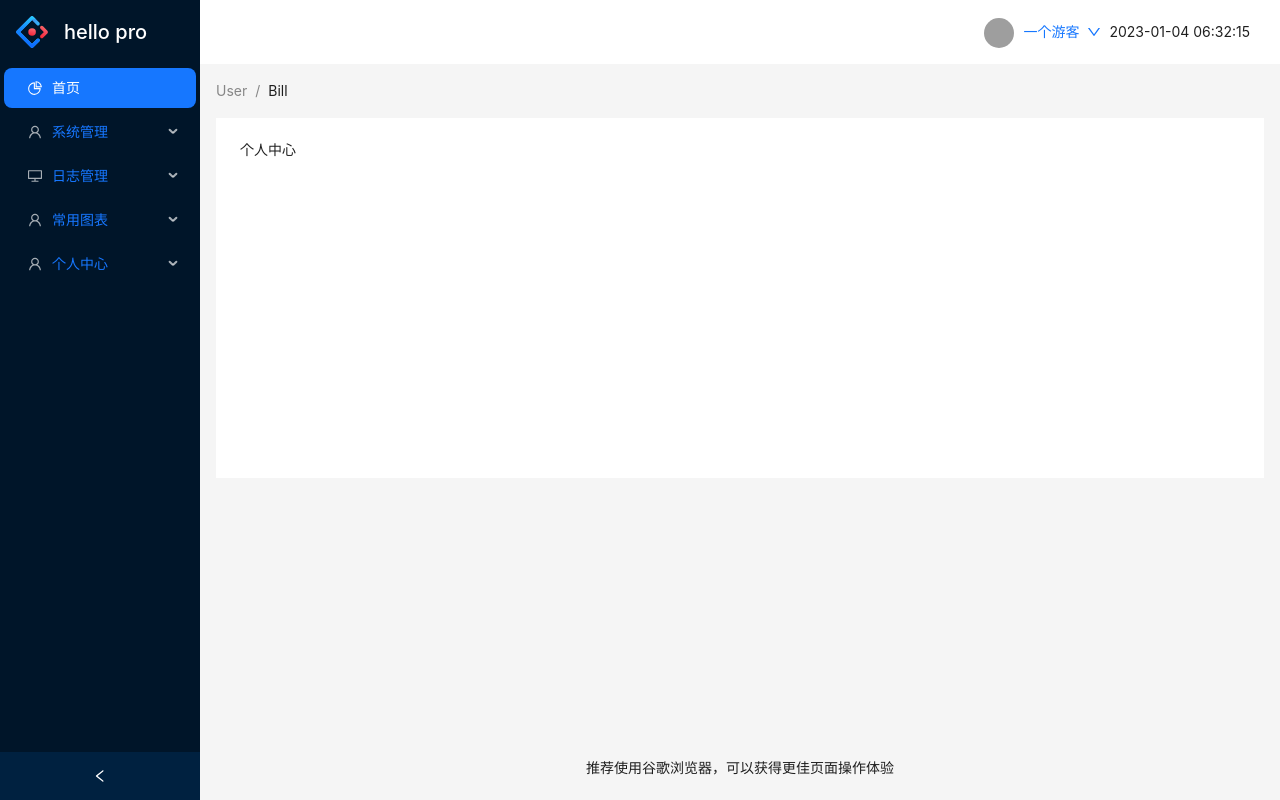
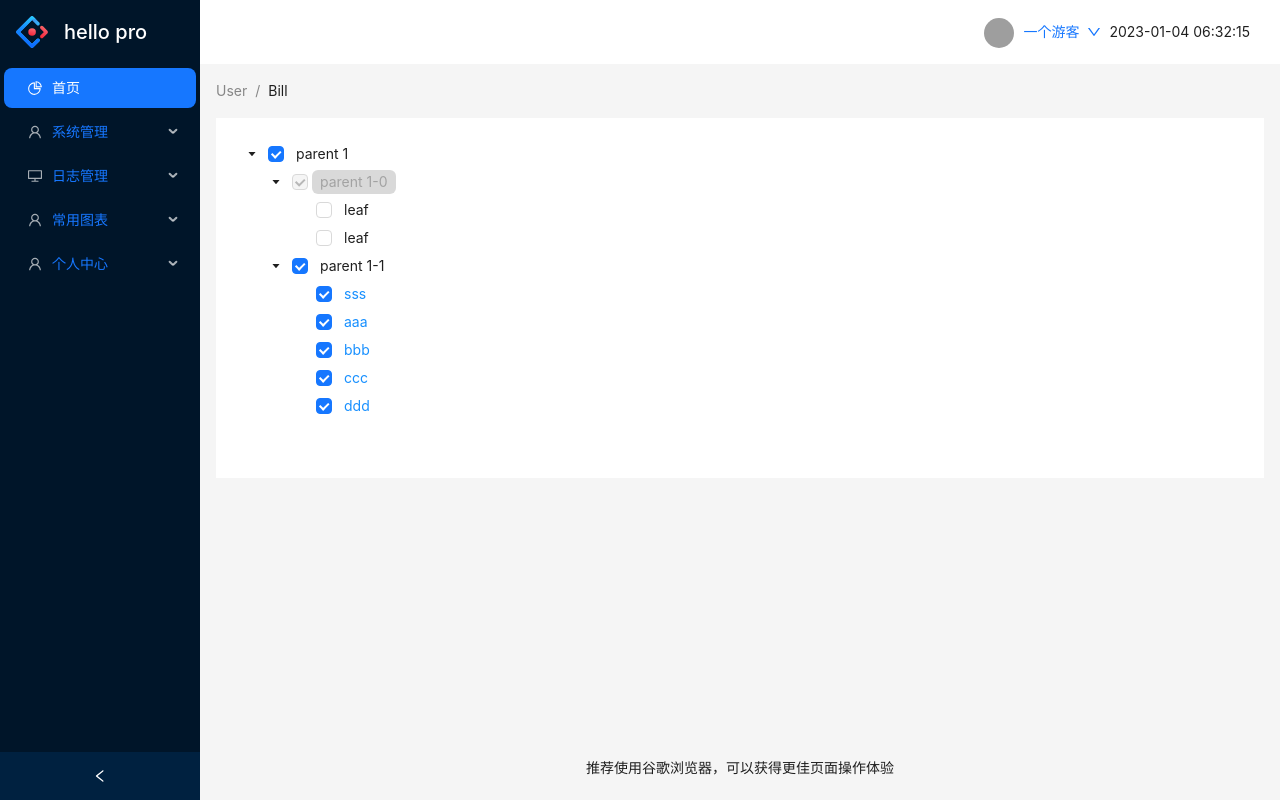
Before and after one commit to feihua/antd-admin, a React (Create React App) app: page /antd/center in a window 1280 px wide. Built offline with nearby package versions, Linux system fonts and the light colour scheme; no server answers; grey boxes are pictures that could not be loaded.

Commit message:
table 分页

```diff
--- a/src/api/ajax.ts
+++ b/src/api/ajax.ts
@@ -11,6 +11,7 @@ export interface IResponse {
     code: number | string;
     data: any;
     msg: string;
+    total: number
 }
 
 export const axiosInstance: AxiosInstance = axios.create({
--- a/src/pages/account/center/index.tsx
+++ b/src/pages/account/center/index.tsx
@@ -1,15 +1,85 @@
-// @flow
-import * as React from 'react';
+import {Tree} from 'antd';
+import type {DataNode, TreeProps} from 'antd/es/tree';
+import React from "react";
+// import style from './style.module.scss';
+const treeData: DataNode[] = [
+    {
+        title: 'parent 1',
+        key: '0-0',
+        children: [
+            {
+                title: 'parent 1-0',
+                key: '0-0-0',
+                disabled: true,
+                children: [
+                    {
+                        title: 'leaf',
+                        key: '0-0-0-0',
+                        className: 'leafNode',
+                    },
+                    {
+                        title: 'leaf',
+                        key: '0-0-0-1',
+                        className: 'leafNode',
+                    },
+                ],
+            },
+            {
+                title: 'parent 1-1',
+                key: '0-0-1',
+                children: [
+                    {
+                        title: <span style={{color: '#1890ff'}}>sss</span>,
+                        key: '0-0-1-0',
+                        className: 'leafNode',
+                    },
+                    {
+                        title: <span style={{color: '#1890ff'}}>aaa</span>,
+                        key: '0-0-1-1',
+                        className: 'leafNode',
+                    },
+                    {
+                        title: <span style={{color: '#1890ff'}}>bbb</span>,
+                        key: '0-0-1-2',
+                        className: 'leafNode',
+                    },
+                    {
+                        title: <span style={{color: '#1890ff'}}>ccc</span>,
+                        key: '0-0-1-3',
+                        className: 'leafNode',
+                    },
+                    {
+                        title: <span style={{color: '#1890ff'}}>ddd</span>,
+                        key: '0-0-1-4',
+                        className: 'leafNode',
+                    },
+                ],
+            },
+        ],
+    },
+];
 
-type Props = {};
-type State = {};
+const Center: React.FC = () => {
+    const onSelect: TreeProps['onSelect'] = (selectedKeys, info) => {
+        console.log('selected', selectedKeys, info);
+    };
 
-export class Center extends React.Component<Props, State> {
-    render() {
-        return (
-            <div>
-                个人中心
-            </div>
-        );
+    const onCheck: TreeProps['onCheck'] = (checkedKeys, info) => {
+        console.log('onCheck', checkedKeys, info);
     };
+
+    return (
+        <Tree
+            // className={'tree1'}
+            checkable
+            defaultExpandedKeys={['0-0-0', '0-0-1']}
+            defaultSelectedKeys={['0-0-0', '0-0-1']}
+            defaultCheckedKeys={['0-0-0', '0-0-1']}
+            onSelect={onSelect}
+            onCheck={onCheck}
+            treeData={treeData}
+        />
+    );
 };
+
+export default Center;
--- a/src/pages/user/index.tsx
+++ b/src/pages/user/index.tsx
@@ -15,6 +15,8 @@ const User: React.FC = () => {
     const [userListData, setUserListData] = useState<UserVo[]>([]);
     const [currentUser, setCurrentUser] = useState<UserVo>();
     const [currentPage, setCurrentPage] = useState<number>(1);
+    const [pageSize, setPageSize] = useState<number>(10);
+    const [total, setTotal] = useState<number>(10);
 
     const columns: ColumnsType<UserVo> = [
         {
@@ -47,7 +49,7 @@ const User: React.FC = () => {
             dataIndex: 'update_time',
         },
         {
-            title: 'Action',
+            title: '操作',
             key: 'action',
             render: (_, record) => (
                 <Space size="small">
@@ -67,6 +69,7 @@ const User: React.FC = () => {
         if (handleResp(await addUser(user))) {
             setShowAddModal(false);
             let res = await userList({current: currentPage,})
+            setTotal(res.total)
             res.code === 0 ? setUserListData(res.data) : message.error(res.msg);
         }
     }
@@ -87,6 +90,7 @@ const User: React.FC = () => {
             let res = await userList({
                 current: currentPage, mobile: "",
             })
+            setTotal(res.total)
             res.code === 0 ? setUserListData(res.data) : message.error(res.msg);
         }
     };
@@ -112,6 +116,7 @@ const User: React.FC = () => {
     const handleRemove = async (ids: number[]) => {
         if (handleResp(await removeUser(ids))) {
             let res = await userList({current: currentPage, mobile: "",})
+            setTotal(res.total)
             res.code === 0 ? setUserListData(res.data) : message.error(res.msg);
         }
 
@@ -119,11 +124,13 @@ const User: React.FC = () => {
 
     const handleSearchOk = async (user: UserVo) => {
         let res = await userList({current: currentPage, ...user,})
+        setTotal(res.total)
         res.code === 0 ? setUserListData(res.data) : message.error(res.msg);
     };
 
     const handleResetOk = async () => {
         let res = await userList({current: currentPage,})
+        setTotal(res.total)
         res.code === 0 ? setUserListData(res.data) : message.error(res.msg);
     };
 
@@ -131,9 +138,36 @@ const User: React.FC = () => {
         userList({
             current: currentPage,
         }).then(res => {
+            setTotal(res.total)
             res.code === 0 ? setUserListData(res.data) : message.error(res.msg);
         });
     }, []);
+
+
+    const paginationProps = {
+        defaultCurrent: 1,
+        defaultPageSize: 10,
+        current: currentPage, //当前页码
+        pageSize, // 每页数据条数
+        pageSizeOptions: [10, 20, 30, 40, 50],
+        showQuickJumper: true,
+        showTotal: (total: number) => (
+            <span>总共{total}条</span>
+        ),
+        total,
+        onChange: async (page: number, pageSize: number) => {
+            console.log('onChange', page, pageSize)
+            setCurrentPage(page)
+            setPageSize(pageSize)
+            let res = await userList({current: page, pageSize})
+            setTotal(res.total)
+            res.code === 0 ? setUserListData(res.data) : message.error(res.msg);
+
+        }, //改变页码的函数
+        onShowSizeChange: (current: number, size: number) => {
+            console.log('onShowSizeChange', current, size)
+        }
+    }
 
     return (
         <div>
@@ -152,9 +186,12 @@ const User: React.FC = () => {
                         setSelectedRowKeys(selectedRowKeys)
                     },
                 }}
+                size={"middle"}
                 columns={columns}
                 dataSource={userListData}
                 rowKey={'id'}
+                pagination={paginationProps}
+                tableLayout={"fixed"}
             />
 
             <CreateUserForm onCancel={handleAddCancel} onCreate={handleAddOk} open={isShowAddModal}></CreateUserForm>
--- a/src/router/index.tsx
+++ b/src/router/index.tsx
@@ -7,7 +7,7 @@ import Bar from "../pages/charts/bar";
 import Line from "../pages/charts/line";
 import Pie from "../pages/charts/pie";
 import {LoginLog} from "../pages/log/login_log";
-import {Center} from "../pages/account/center";
+import Center from "../pages/account/center";
 import {Setting} from "../pages/account/settings";
 
 const routes = [
```
Also changed, not shown: src/pages/account/center/index.less (added, +36 -0 lines).
